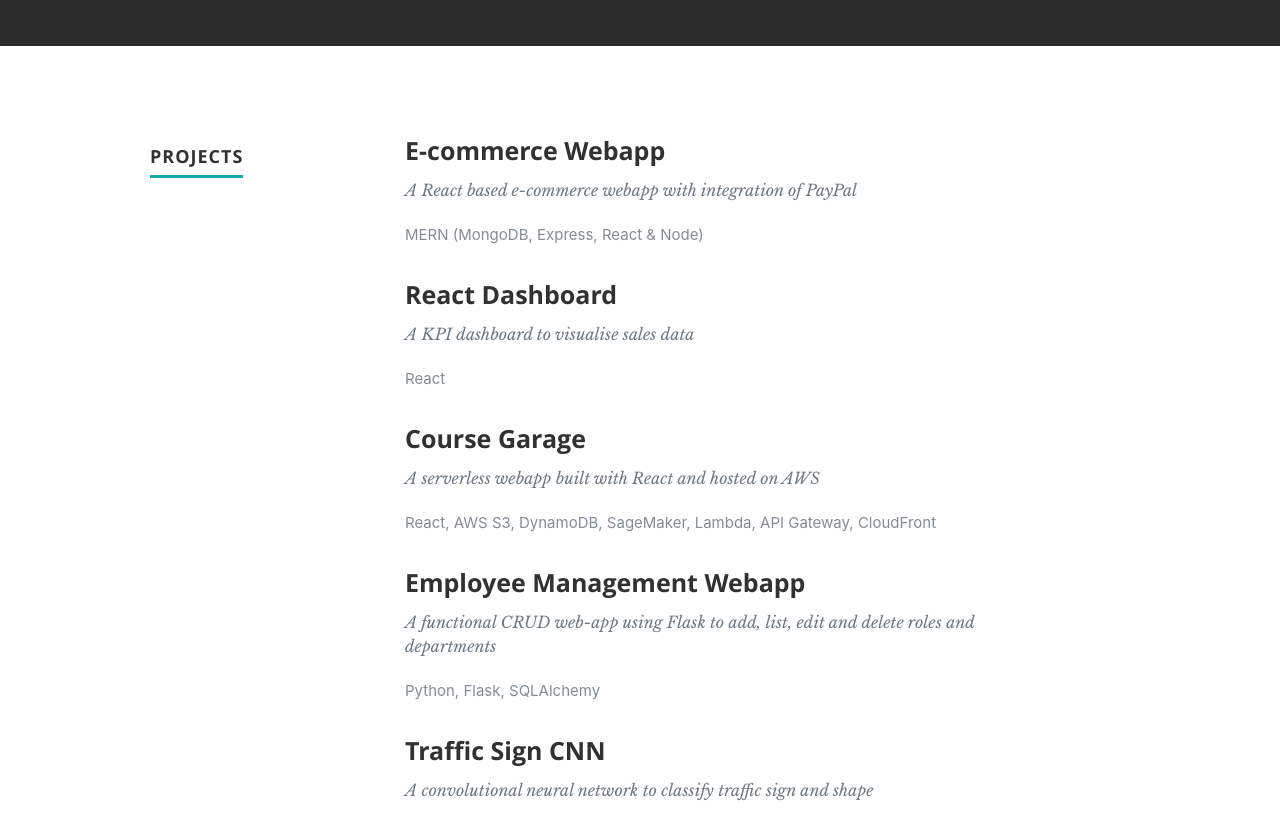
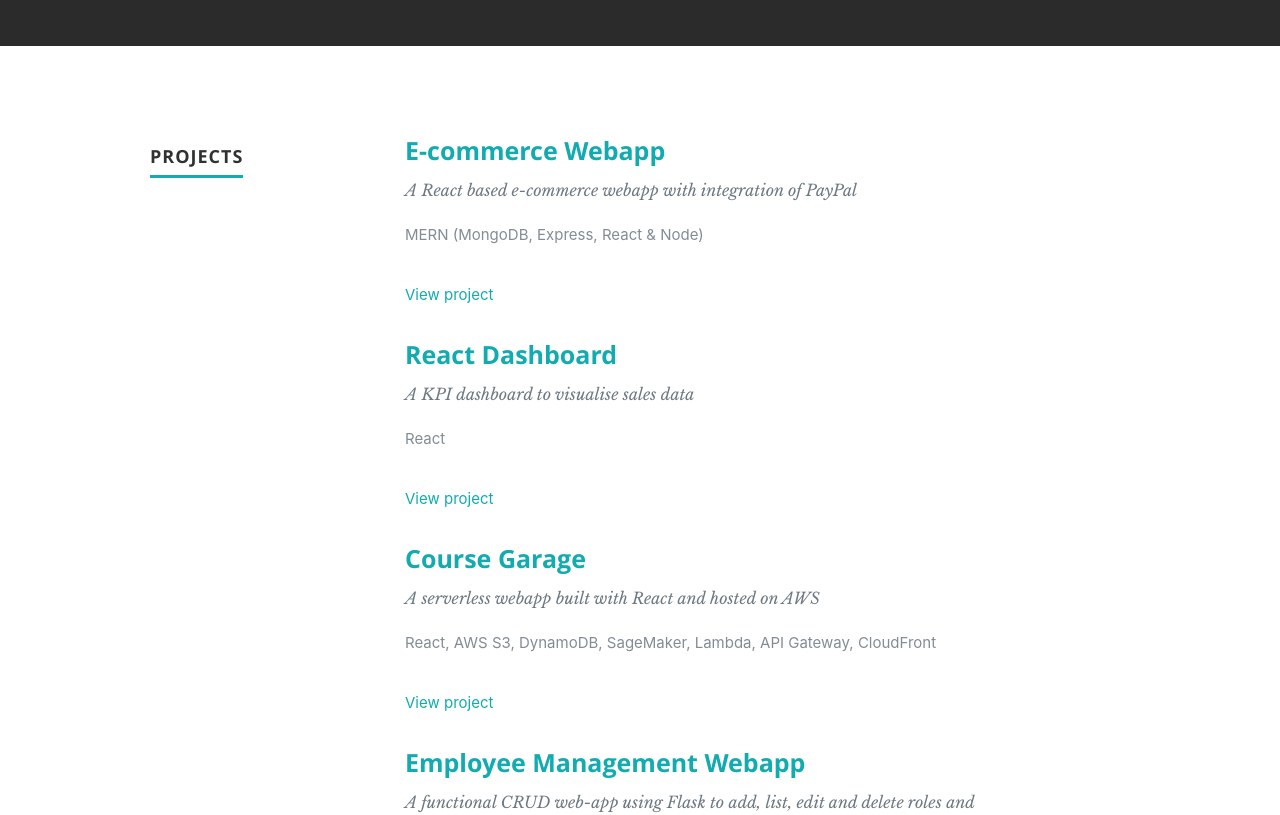
Before and after one commit to parekhjigar/react-portfolio, a React (Create React App) app: page / in a window 1280 px wide. Shown: the part 1180-1995 px from the top of the page. Built offline with nearby package versions, Linux system fonts and the light colour scheme.

Commit message:
Added link redirect for projects

```diff
--- a/package.json
+++ b/package.json
@@ -8,6 +8,7 @@
     "@testing-library/user-event": "^7.2.1",
     "react": "^16.13.1",
     "react-dom": "^16.13.1",
+    "react-router-dom": "^5.2.0",
     "react-scripts": "3.4.1"
   },
   "scripts": {
--- a/src/components/Resume.js
+++ b/src/components/Resume.js
@@ -16,12 +16,15 @@ export default class Resume extends Component {
                 return (
                   <div className="row item">
                     <div className="twelve columns">
-                      <h3>{item.projectName}</h3>
+                      <h3><a href={item.url} target="_blank">{item.projectName}</a></h3>
                       <p className="info">
                         {item.projectDesc}
                       </p>
                       <p>
                         {item.techStack}
+                      </p>
+                      <p>
+                        <a href={item.url} target="_blank">View project</a>
                       </p>
                     </div>
                   </div>
--- a/src/resumeData.js
+++ b/src/resumeData.js
@@ -37,37 +37,44 @@ let resumeData = {
     {
       "projectName": "E-commerce Webapp",
       "projectDesc": "A React based e-commerce webapp with integration of PayPal",
-      "techStack": "MERN (MongoDB, Express, React & Node)"
+      "techStack": "MERN (MongoDB, Express, React & Node)",
+      "url": "http://google.com"
     },
     {
       "projectName": "React Dashboard",
       "projectDesc": "A KPI dashboard to visualise sales data",
-      "techStack": "React"
+      "techStack": "React",
+      "url": "http://google.com"
     },
     {
       "projectName": "Course Garage",
       "projectDesc": "A serverless webapp built with React and hosted on AWS",
-      "techStack": "React, AWS S3, DynamoDB, SageMaker, Lambda, API Gateway, CloudFront"
+      "techStack": "React, AWS S3, DynamoDB, SageMaker, Lambda, API Gateway, CloudFront",
+      "url": "http://google.com"
     },
     {
       "projectName": "Employee Management Webapp",
       "projectDesc": "A functional CRUD web-app using Flask to add, list, edit and delete roles and departments",
-      "techStack": "Python, Flask, SQLAlchemy"
+      "techStack": "Python, Flask, SQLAlchemy",
+      "url": "http://google.com"
     },
     {
       "projectName": "Traffic Sign CNN",
       "projectDesc": "A convolutional neural network to classify traffic sign and shape",
-      "techStack": "Python"
+      "techStack": "Python",
+      "url": "http://google.com"
     },
     {
       "projectName": "Covid Chest Xray CNN",
       "projectDesc": "A convolutional neural network to classify between Covid-19 and Normal Xray",
-      "techStack": "Python"
+      "techStack": "Python",
+      "url": "http://google.com"
     },
     {
       "projectName": "Sign Language Interpreter",
       "projectDesc": "Detecting and Recognizing hand gestures of Indian Hand Sign Language. Blender 3D Models to Teach Language",
-      "techStack": "Python"
+      "techStack": "Python",
+      "url": "http://google.com"
     }
   ]
 }
```
Also changed, not shown: 1 other file (tests, documents, lock files or other folders).
